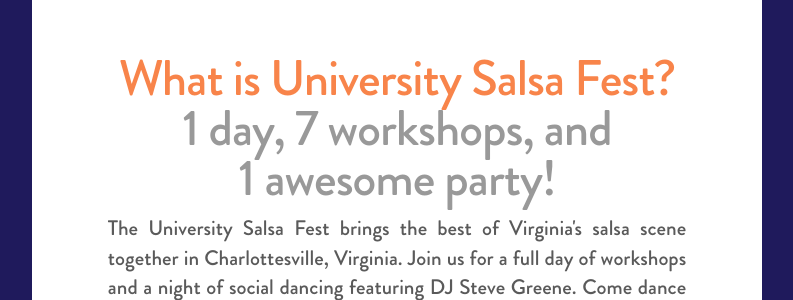
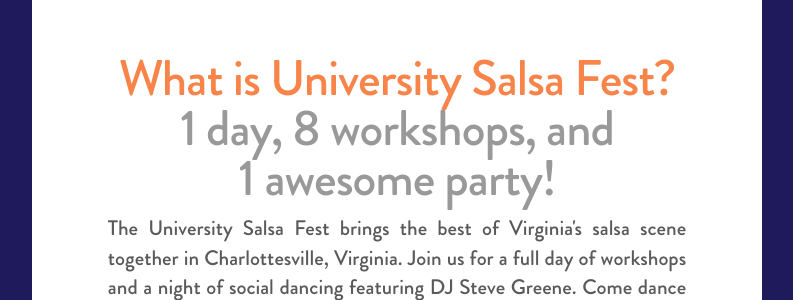
Before and after one commit to swoloszynski/universitysalsafest, a Jekyll site: the page built from index.html, in a window 1280 px wide and 900 px high, scrolled down 692 px. Shown: the part 167-467 px from the top of the window, without its empty margins (243-1036 px from the left). Built offline with Jekyll 4.4.1, drawn with Linux system fonts in a browser that asks for light colours.

Commit message:
Change workshop number to 8

```diff
--- a/_layouts/default.html
+++ b/_layouts/default.html
@@ -36,7 +36,7 @@
       <a id="about"></a>
       <div class="row featurette">
         <div class="col-md-10 col-md-offset-1">
-          <h2 class="featurette-heading light-orange">What is University Salsa Fest? <span class="text-muted">1&nbsp;day, 7&nbsp;workshops, and 1&nbsp;awesome party!</span></h2>
+          <h2 class="featurette-heading light-orange">What is University Salsa Fest? <span class="text-muted">1&nbsp;day, 8&nbsp;workshops, and 1&nbsp;awesome party!</span></h2>
           <p class="lead justified">The University Salsa Fest brings the best of Virginia's salsa scene together in Charlottesville, Virginia. Join us for a full day of workshops and a night of social dancing featuring DJ Steve Greene. Come dance with salseros from Charlottesville, Richmond, Blacksburg, Fairfax, Roanoke, Lynchburg, DC, Philadelphia, Atlanta, and beyond!</p>
           <iframe class="center-aligned" width="100%" height="320" src="https://www.youtube.com/embed/iTInz_2xPJM" frameborder="0" allowfullscreen></iframe>
           <p class="right-aligned cushion"><a href="#top" class="scrollToTop">Back to top  <span class="glyphicon glyphicon-circle-arrow-up"></span></a></p>
```
